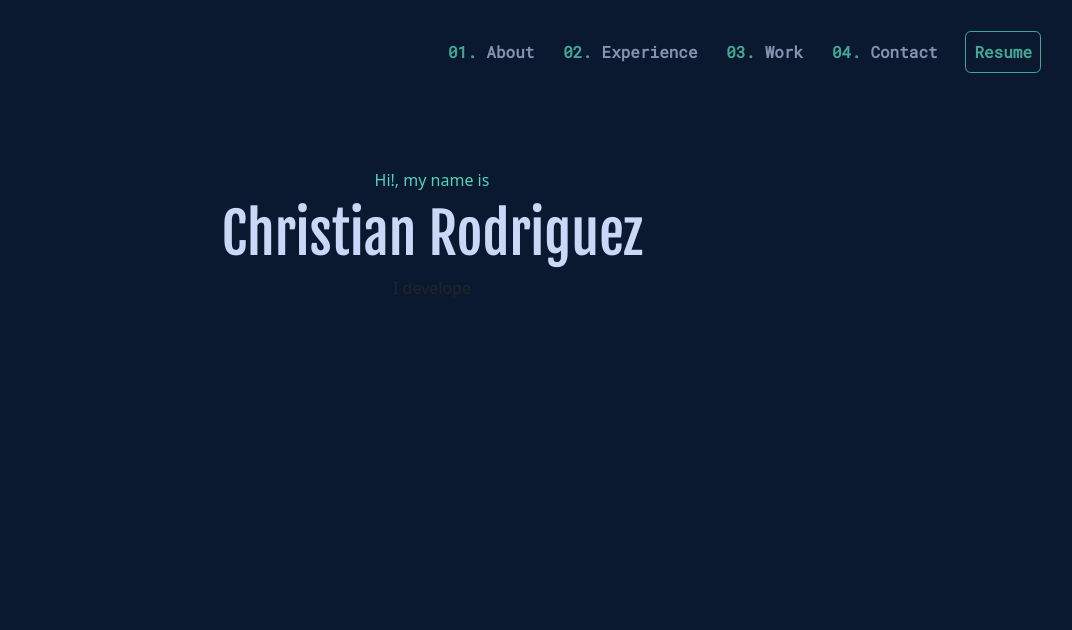
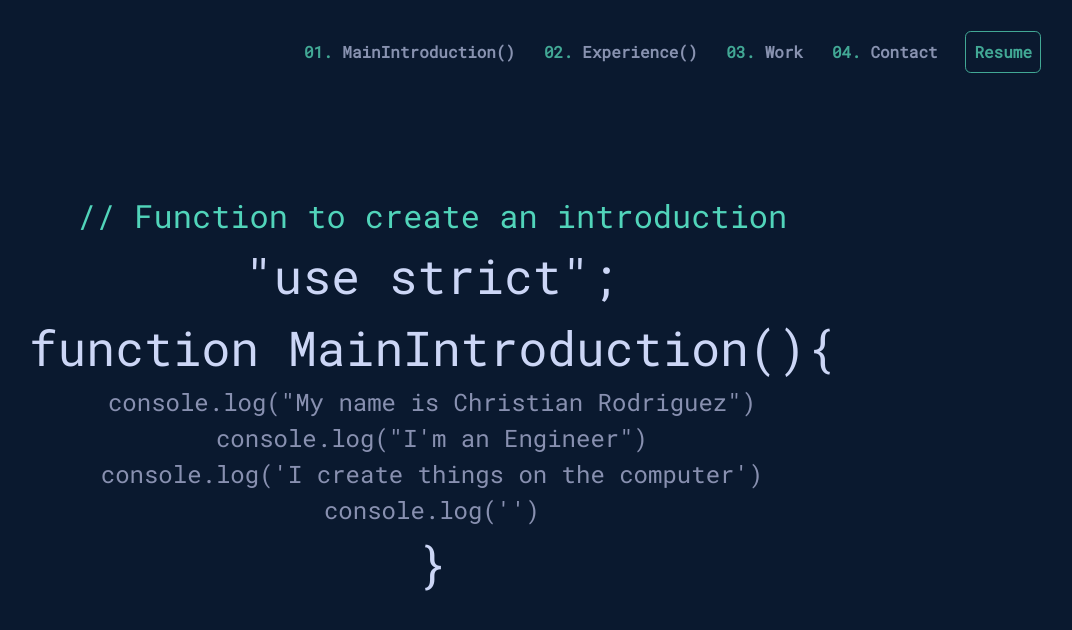
Before and after one commit to ChristChampagne/portfolio, a website: page index.html in a window 1280 px wide. Shown: the whole page, without its empty margins (208-1280 px from the left). Drawn offline with nearby package versions, Linux system fonts and the light colour scheme.

Commit message:
Design of the hero section

```diff
--- a/assets/css/main.css
+++ b/assets/css/main.css
@@ -33,6 +33,7 @@ nav li {
 nav li:hover {
     color: white;
     cursor: pointer;
+    border-bottom: 1px solid white;
 }
 
 .nav-decoration {
@@ -52,26 +53,46 @@ nav li:hover {
 .resume-btn:hover {
     outline: 1px solid white;
     color: white;
+
 }
 
 .top-main-container{
     width: 100%;
-    text-align: center;
-    margin-top:12vmin
+    margin-top:15vmin
+}
+
+.code-quotes{
+    color: #51D4BA;
 }
 
 .top-main-container-first-line{
     color: #51D4BA  ;
+    font-family: 'Roboto Mono', monospace;
+    text-align: center;
+    font-size: 2rem;
+
 }
 
-.top-main-container-name{
+.top-main-container-title{
     color: #CCD6F6;
-    font-family: 'Fjalla One', sans-serif;
-    font-size: 3.5rem;
+    font-family: 'Roboto Mono', monospace;
+    font-size: 3rem;
+    text-align: center;
+
+}
+
+.top-main-container-subtitle{
+    color: #8890B0;
+    font-family: 'Roboto Mono', monospace;
+    font-size: 1.5rem;
+    text-align: center;
 }
 
 .top-main-container-description{
-
+    font-family: 'Roboto Mono', monospace;
+    color: #8892B0;
+    margin: 1rem;
+    text-align: center;
 }
 
 
--- a/index.html
+++ b/index.html
@@ -13,26 +13,60 @@
 <body>
 
     <nav>
-            <ul>
-            <li><span class="nav-decoration">01. </span> About</li>
-            <li><span class="nav-decoration">02. </span> Experience</li>
+        <ul>
+            <li><span class="nav-decoration">01. </span> MainIntroduction()</li>
+            <li><span class="nav-decoration">02. </span> Experience()</li>
             <li><span class="nav-decoration">03. </span> Work</li>
             <li><span class="nav-decoration">04. </span> Contact</li>
             <li><input type="button" style="" value="Resume" class="resume-btn" id="resume-btn"></li>
         </ul>
     </nav>
 
-    <div class="top-main-container">
+    <!-- <div class="top-main-container">
         <div class="top-main-container-first-line">
-            Hi!, my name is
+            // Function to create an introduction
         </div>
-        <div class="top-main-container-name">
-            Christian Rodriguez
+        <div class="top-main-container-title">
+            <span class="code-quotes"><</span> Christian Rodriguez <span class="code-quotes">/></span>
+        </div>
+
+        <div class="top-main-container-subtitle">
+           I'm a def FullstackSoftwareDeveloper:
         </div>
 
         <div class="top-main-container-description">
-            I develope
+            Soy un ingeniero de software altamente especializado en la creación de aplicaciones multiplataforma. Mi enfoque se centra en la implementación de tecnologías emergentes y altamente demandadas en la actualidad. Si bien mi enfoque principal es el desarrollo de software, ocasionalmente me aventuro en el diseño gráfico para enriquecer aún más mis proyectos.
         </div>
+    </div> -->
+
+
+    <div class="top-main-container">
+        <div class="top-main-container-first-line">
+            // Function to create an introduction
+        </div>
+        <div class="top-main-container-title">
+            "use strict";
+        </div>
+        <div class="top-main-container-title">
+                function MainIntroduction(){
+        </div>
+        <div class="top-main-container-subtitle">
+            console.log("My name is Christian Rodriguez")
+        </div>
+        <div class="top-main-container-subtitle">
+            console.log("I'm an Engineer")
+        </div>
+        <div class="top-main-container-subtitle">
+            console.log('I create things on the computer')
+        </div>
+        <div class="top-main-container-subtitle">
+            console.log('')
+        </div>
+
+        <div class="top-main-container-title">
+            }
+        </div>
+
     </div>
 
 
```
